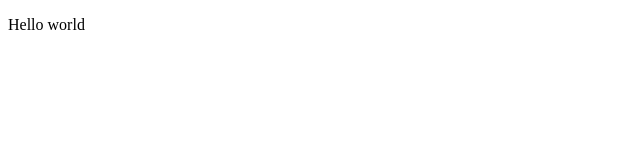
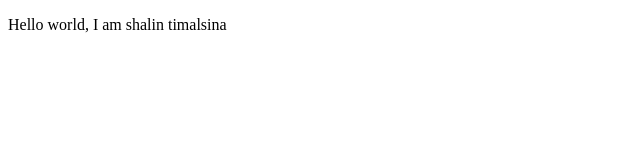
Before and after one commit to ShalinTimalsina/React-Project, a plain HTML site: page React Project/index.html in a window 1280 px wide. Shown: the whole page, without its empty margins (0-640 px from the left). Drawn offline with Linux system fonts and the light colour scheme.

Commit message:
second commit

```diff
--- a/React Project/index.html
+++ b/React Project/index.html
@@ -6,6 +6,6 @@
     <title>Document</title>
 </head>
 <body>
-    <p>Hello world </p>
+    <p>Hello world, I am shalin timalsina  </p>
 </body>
 </html>
```
